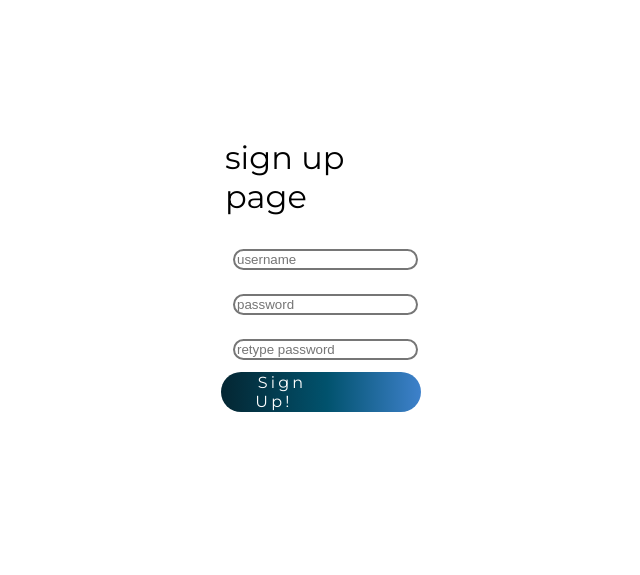
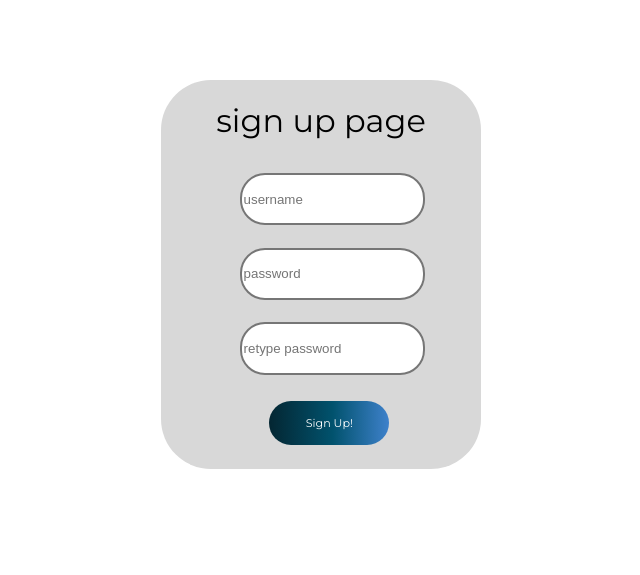
Before and after one commit to alon-bendavid/livre-or, a PHP site: page /pages/inscription.php in a window 1280 px wide. Shown: the part 50-625 px from the top of the page, without its empty margins (319-959 px from the left). Run offline with PHP 8.4, Linux system fonts and the light colour scheme.

Commit message:
site almost ready

```diff
--- a/css/style.css
+++ b/css/style.css
@@ -3,7 +3,7 @@
     position: absolute;
     font-family: 'Montserrat', sans-serif;
 color: red;
-margin-left: 65%;
+margin-left: 60%;
 margin-top: 8%;
 }
 .message{
@@ -16,6 +16,18 @@ margin-top: 8%;
 body{
     margin: 0%;
 
+}
+.profil{
+    display: flex;
+    align-items: center;
+    justify-content: center;
+    flex-direction: column;
+    /* height:50%; */
+    width: 25%;
+    background-color: rgb(216, 216, 216);
+    padding-bottom: 10%;
+    margin-top: 5%;
+    border-radius: 50px;
 }
 strong{
     /* font-weight: 600; */
@@ -63,7 +75,7 @@ h3{
 
 .photo{
  display: flex;
-background-color: aqua;
+/* background-color: aqua; */
 width: 50%;
 align-items: center;
 justify-content: center;
@@ -196,10 +208,11 @@ a{
 
             border-style:solid;
 
-            height: 20%;
-            /* width: 80%; */
+            height: 26%;
+
             margin: 6%;
             justify-content: space-between;
+
 
         }
         button{
@@ -210,18 +223,20 @@ a{
             background: rgb(4,38,50);
             background: linear-gradient(90deg, rgba(4,38,50,1) 0%, rgba(1,82,109,1) 53%, rgba(62,129,203,1) 100%);            width: 15em;
             border-radius: 25px;
-            height: 30%;
-            /* width: 15%; */
+            height: 25%;
+            width:65%;
             /* margin-left: 11%; */
-            /* margin-top: 8%;    */
+            margin-top: 8%;
             cursor: pointer;
+            margin-left: 22%;
         }
         .sign{
 
             color: #ffffff;
             /* align-self: center; */
-            font-size: larger;
-            margin: 0%;
+            font-size: smaller;
+            /* margin: 0%; */
+            /* margin-left: 22%; */
         }
         /* .logo{
             width: 5px;
@@ -260,7 +275,18 @@ a{
             height: 100vh;
         }
         /*///////////// comments page ///////////////////*/
-
+        textarea {
+            overflow: auto;
+            width: 100%;
+            height: 150px;
+            padding: 12px 20px;
+            box-sizing: border-box;
+            border: 2px solid #ccc;
+            border-radius: 20px;
+            background-color: #f8f8f8;
+            font-size: 16px;
+            resize: none;
+          }
     img{
         width: 4em;
     }
@@ -296,12 +322,12 @@ a{
     .date{
         width: 18%;
     }
-    .profil{
+    /* .profil{
         display: flex;
         align-items: center;
 
         justify-content: space-evenly;
-    }
+    } */
     .comment{
         display: flex;
       justify-content: flex-start;
--- a/pages/connexion.php
+++ b/pages/connexion.php
@@ -55,7 +55,7 @@ $con->close();
                     <input type="password" placeholder="password" name="loginPwd" required><br>
 
                     <button type="submit" name="loginSub">
-                        <p class="sign">Sign in</p>
+                        <h2 class="sign">Sign in</h2>
                     </button>
 
                 </form>
--- a/pages/inscription.php
+++ b/pages/inscription.php
@@ -40,15 +40,15 @@ $con->close();
 
 
 <body class="body_signUP">
-    <div class="sign_up_box center">
-        <div class="signup center">
+    <div>
+        <div class="profil">
             <h1>sign up page</h1>
             <form action="inscription.php" method="post">
                 <input type="text" placeholder="username" name="username"><br required>
                 <input type="password" placeholder="password" name="password" required><br>
                 <input type="password" placeholder="retype password" name="repass" required><br>
                 <button type="submit" name="submit">
-                    <p class="sign">Sign Up!</p>
+                    <h2 class="sign">Sign Up!</h2>
                 </button>
 
 
--- a/pages/livre-or.php
+++ b/pages/livre-or.php
@@ -36,7 +36,7 @@ include('header.php');
     while ($row = mysqli_fetch_array($result)) {
         echo "<tr>";
         echo "<td class='date'>"   . $row['date'] . "</td>";
-        echo "<td class='profil'>" . '<img src="..\media\profile.png" alt="">' . $row['id_utilisateur'] . "</td>";
+        echo "<td >" . '<img src="..\media\profile.png" alt="">' . $row['id_utilisateur'] . "</td>";
         //line to randomise profile picture
         // echo "<td class='profil'>" . '<img src="' . $dir_path . "/" . $filename++ . '" alt="' . $filename . '"">' . $row['id_utilisateur'] . "</td>";
 
```
Also changed, not shown: pages/commentaire.php (+11 -10 lines), pages/profil.php (+5 -10 lines), media/pass.png (added).
